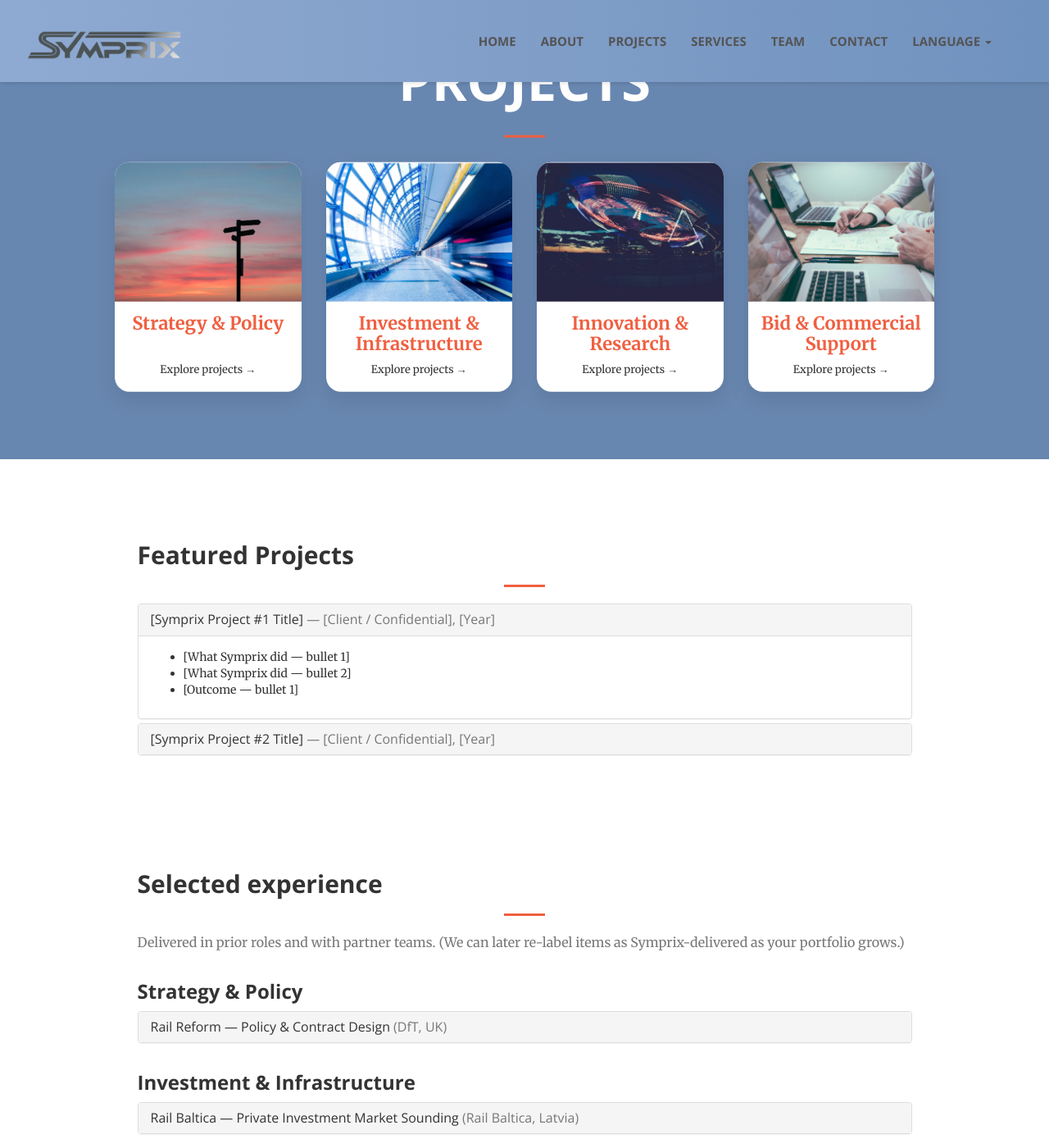
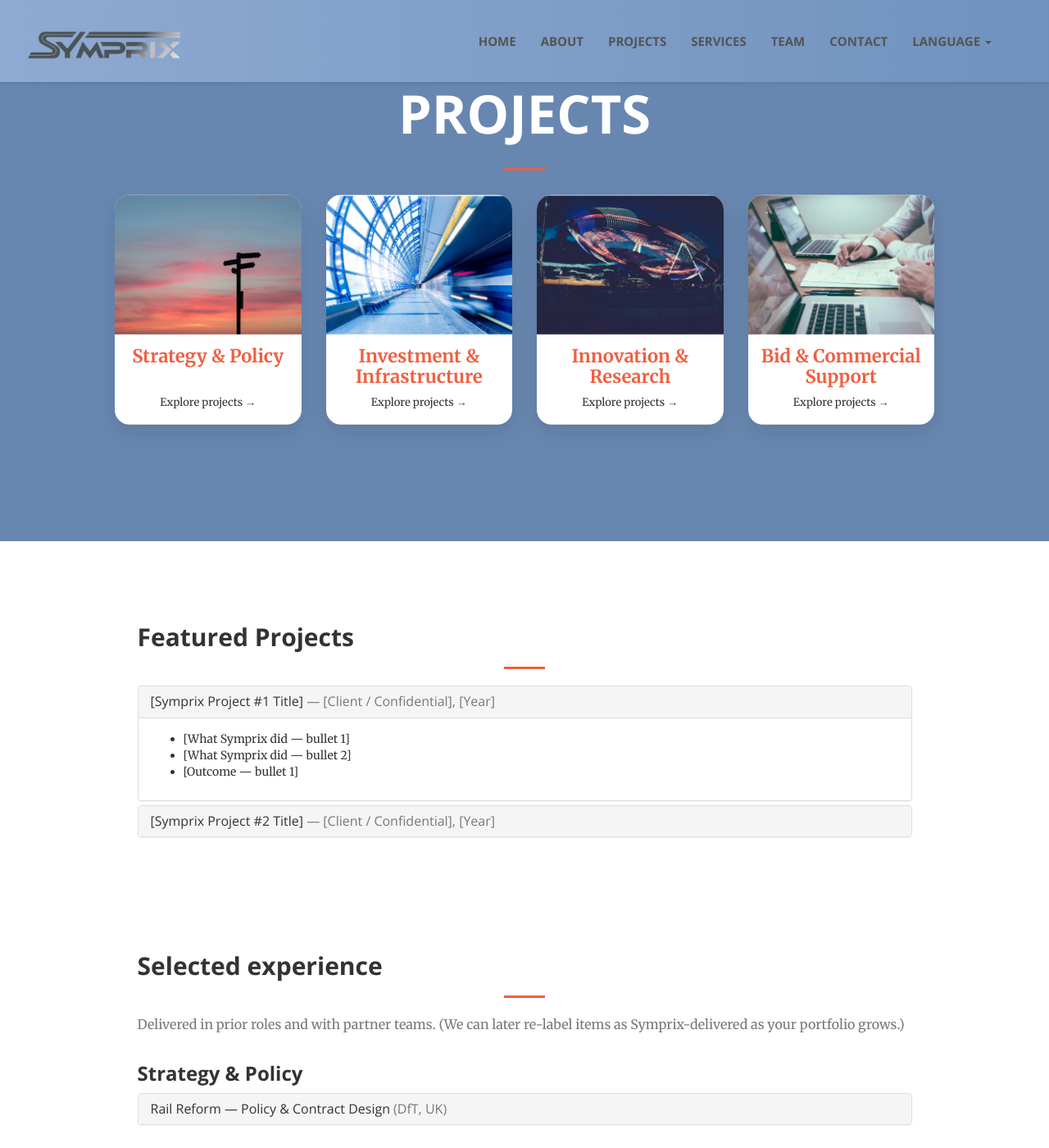
Before and after one commit to CD-Symprix/symprix, a Jekyll site: the page projects.html, which Jekyll copies as it is, in a window 1280 px wide and 1400 px high. Shown: the whole window at 82% size. Built offline with Jekyll 4.4.1, drawn with Linux system fonts in a browser that asks for light colours.

Commit message:
Adjust padding for projects hero section

```diff
--- a/projects.html
+++ b/projects.html
@@ -135,8 +135,8 @@
 
     header.masthead.projects-hero {
       min-height: 0 !important;           /* override template vh/min-height logic */
-      padding-top: 360px !important;
-      padding-bottom: 100px !important;    /* start here */
+      padding-top: 380px !important;
+      padding-bottom: 180px !important;    /* start here */
     }
 
     /* Set base readable colour */
```
